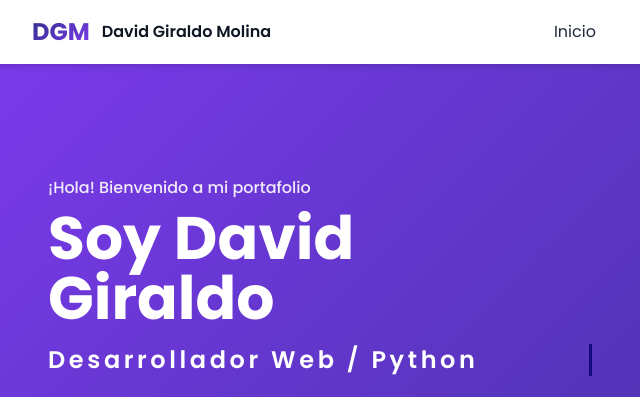
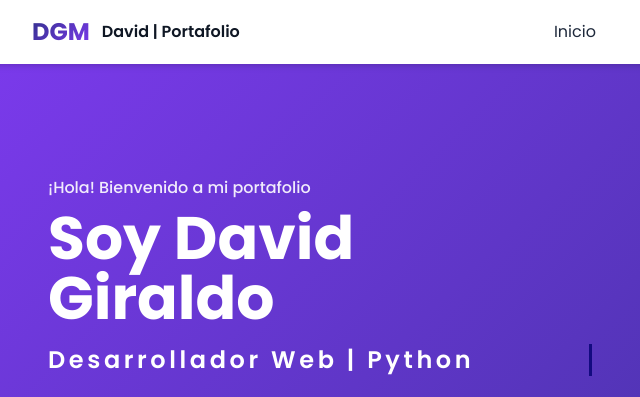
Before and after one commit to davidgmdev0/Portafolio.github.io, a plain HTML site: page index.html in a window 1280 px wide. Shown: the top 397 px of the page, 48-688 px from the left. Drawn offline with nearby package versions, Linux system fonts and the light colour scheme; files whose address does not match are found by name.

Commit message:
Update index.html

```diff
--- a/index.html
+++ b/index.html
@@ -16,7 +16,7 @@
                 <div class="flex justify-between items-center py-3">
                     <div class="flex items-center space-x-3">
                         <div class="text-2xl font-bold gradient-text">DGM</div>
-                        <span class="hidden md:block font-semibold text-custom-dark">David Giraldo Molina</span>
+                        <span class="hidden md:block font-semibold text-custom-dark">David | Portafolio</span>
                     </div>
                     <div class="hidden md:flex items-center space-x-8">
                         <a href="#home" class="nav-link py-2 px-3 text-custom-dark-lighter">Inicio</a>
@@ -54,7 +54,7 @@
                         <p class="text-white/90 mb-2 font-medium">¡Hola! Bienvenido a mi portafolio</p>
                         <h1 class="text-4xl md:text-5xl lg:text-6xl font-bold mb-4">Soy <span class="text-custom-accent">David Giraldo</span></h1>
                         <div class="typewriter text-xl md:text-2xl font-semibold mb-6">
-                            Desarrollador Web / Python
+                            Desarrollador Web | Python
                         </div>
                         <p class="text-lg text-white/90 mb-8">Transformo ideas en soluciones digitales con atención al detalle y enfoque en resultados.</p>
                         <div class="flex flex-wrap gap-4">
```
